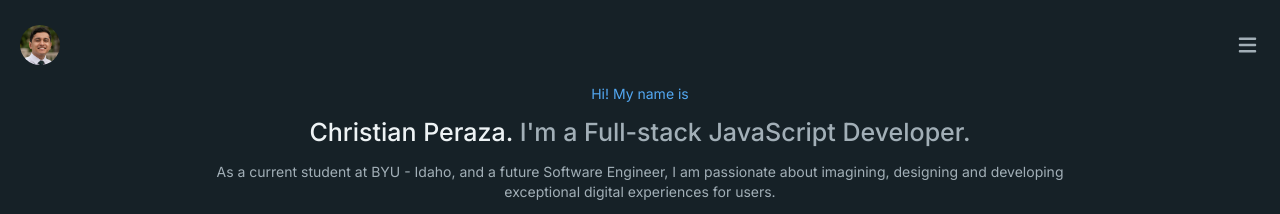
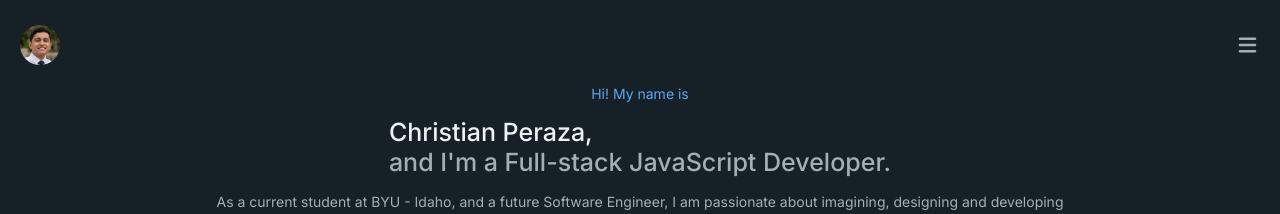
Before and after one commit to chrisperaza/portfolio-dev, a React (Vite) app: page / in a window 1280 px wide. Shown: the top 214 px of the page. Built offline with nearby package versions, Linux system fonts and the light colour scheme.

Commit message:
Improve banner title

```diff
--- a/src/components/Banner.jsx
+++ b/src/components/Banner.jsx
@@ -8,10 +8,11 @@ const Banner = () => {
     <div className='banner'>
       <section className='banner_section'>
         <p className='banner_section-greetings'>Hi! My name is</p>
-        <h2 className='banner_section-title'>
-          <span className='banner_section-titleName'>Christian Peraza. </span>
-          I'm a Full-stack JavaScript Developer.
-        </h2>
+        <h1 className='banner_section-title'>
+          <span className='banner_section-titleName'>Christian Peraza, </span>{' '}
+          <br />
+          and I'm a Full-stack JavaScript Developer.
+        </h1>
         <p className='banner_section-text'>
           As a current student at BYU - Idaho, and a future Software Engineer, I
           am passionate about imagining, designing and developing exceptional
```
